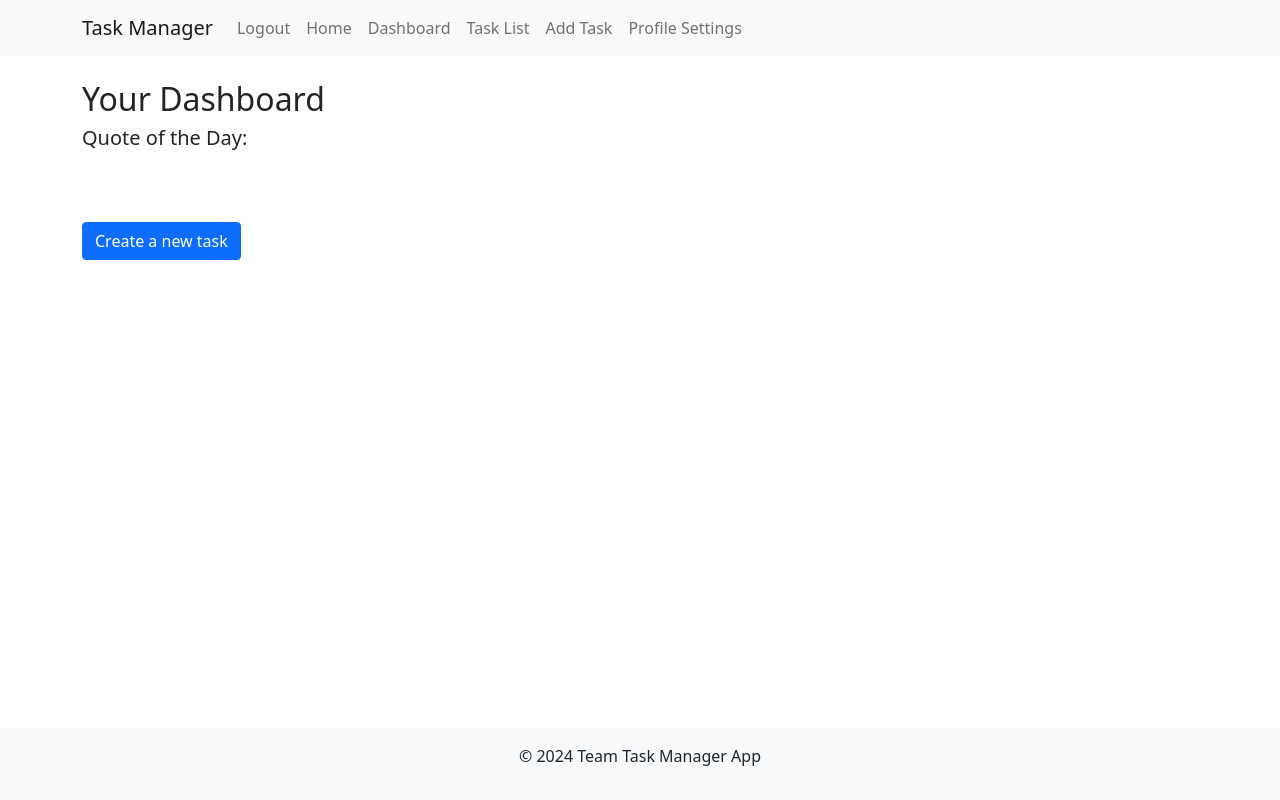
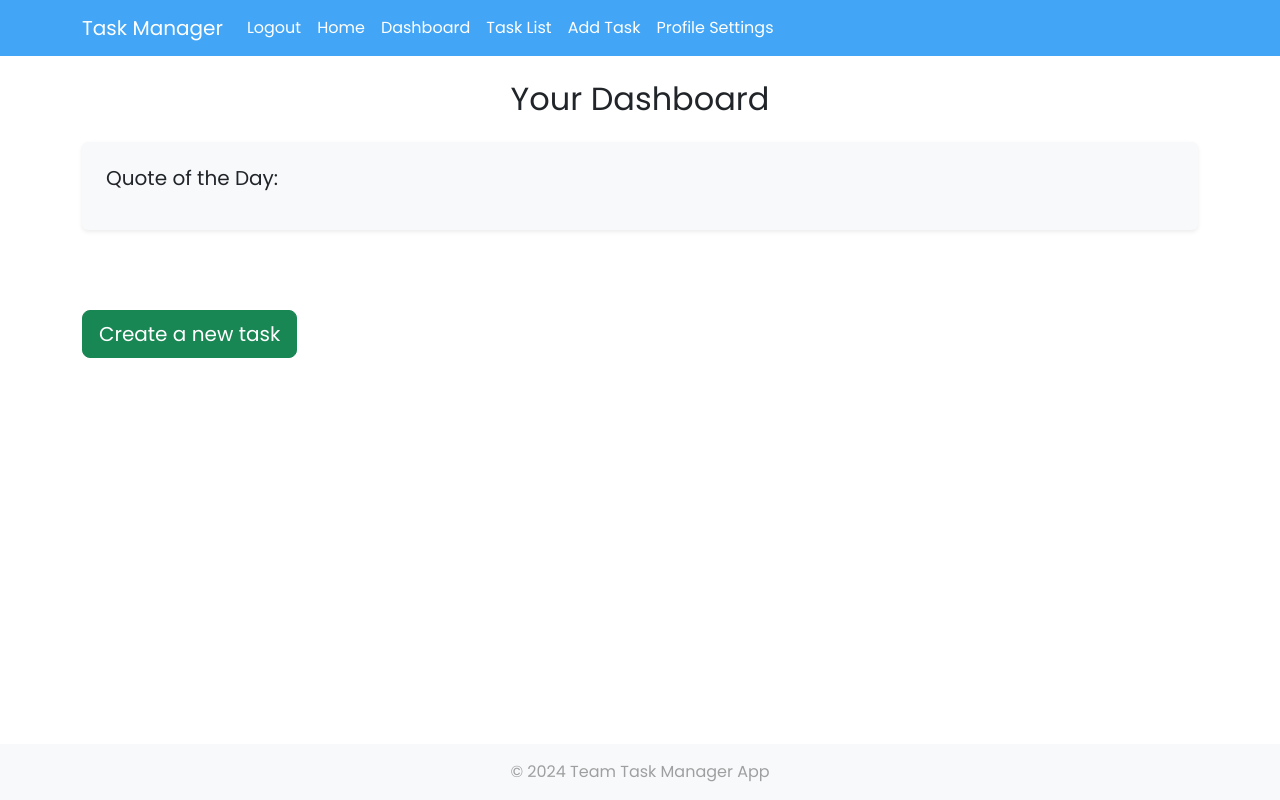
Before and after one commit to FocusCK/TeamTaskManager, a Django app: page /tasks/dashboard/ in a window 1280 px wide. Run offline with Django 5.2, Linux system fonts and the light colour scheme; the visitor is signed in with stand-in values (Sample User, id 1); data that the repository does not hold is empty.

Commit message:
Styling improved

```diff
--- a/tasks/templates/tasks/dashboard.html
+++ b/tasks/templates/tasks/dashboard.html
@@ -3,20 +3,20 @@
 {% block title %}Dashboard - Task Management{% endblock %}
 
 {% block content %}
-<h2>Your Dashboard</h2>
+<h2 class="text-center mb-4">Your Dashboard</h2>
 
 <!-- Display Quote -->
-<div class="quote-section">
-    <h5>Quote of the Day:</h5>
+<div class="quote-section bg-light p-4 rounded shadow-sm mb-4">
+    <h5 class="font-weight-bold">Quote of the Day:</h5>
     <p>{{ quote }}</p>
 </div>
 
-<!-- Tasks in Card Layout (like task_list.html) -->
+<!-- Tasks in Card Layout -->
 <div class="task-container">
     {% for task in tasks %}
         <div class="card-stack">
-            <div class="card task" id="task-card-{{ task.id }}" onclick="toggleCard({{ task.id }})">
-                <div class="card-header">
+            <div class="card task shadow-lg mb-3" id="task-card-{{ task.id }}" onclick="toggleCard({{ task.id }})">
+                <div class="card-header bg-info text-white">
                     <h5 class="task-title mb-0">{{ task.title }}</h5>
                 </div>
                 <div class="card-body collapse" id="task-details-{{ task.id }}">
@@ -32,26 +32,17 @@
 </div>
 
 <div class="mt-3">
-    <a href="{% url 'create_task' %}" class="btn btn-primary">Create a new task</a>
+    <a href="{% url 'create_task' %}" class="btn btn-success btn-lg">Create a new task</a>
 </div>
 {% endblock %}
 
 <script>
     function toggleCard(taskId) {
         const cardDetails = document.getElementById(`task-details-${taskId}`);
-        if (cardDetails.classList.contains('collapse')) {
-            cardDetails.classList.remove('collapse');
-        } else {
-            cardDetails.classList.add('collapse');
-        }
+        cardDetails.classList.contains('collapse');
     }
 
     function confirmDelete(taskId) {
         const confirmDeletion = confirm("Are you sure you want to delete this task?");
-        if (confirmDeletion) {
-            return true;
-        } else {
-            return false;
-        }
     }
 </script>
--- /dev/null
+++ b/users/static/users/css/base.css
@@ -0,0 +1,24 @@
+body {
+    font-family: 'Poppins', sans-serif;
+}
+.navbar {
+    background-color: #42a5f5;
+}
+.navbar-brand {
+    color: #fff !important;
+}
+.navbar-nav .nav-link {
+    color: #fff !important;
+    transition: color 0.8s;
+}
+.navbar-nav .nav-link:hover {
+    color: #ffd54f !important; /* yellow on hover */
+}
+footer {
+    background-color: #42a5f5;
+    color: #fff;
+}
+footer p {
+    margin: 0;
+    color: rgba(0, 0, 0, 0.362);
+}
--- a/users/templates/users/base.html
+++ b/users/templates/users/base.html
@@ -6,15 +6,19 @@
     <meta charset="UTF-8">
     <meta name="viewport" content="width=device-width, initial-scale=1.0">
     <title>{% block title %}Task Management App{% endblock %}</title>
-    <link href="https://cdn.jsdelivr.net/npm/bootstrap@5.0.2/dist/css/bootstrap.min.css" rel="stylesheet" integrity="sha384-EVSTQN3/azprG1Anm3QDgpJLIm9Nao0Yz1ztcQTwFspd3yD65VohhpuuCOmLASjC" crossorigin="anonymous">
-    {% load static %}
+    <link href="https://cdn.jsdelivr.net/npm/bootstrap@5.3.3/dist/css/bootstrap.min.css" rel="stylesheet" integrity="sha384-QWTKZyjpPEjISv5WaRU9OFeRpok6YctnYmDr5pNlyT2bRjXh0JMhjY6hW+ALEwIH" crossorigin="anonymous">
+    <link href="https://fonts.googleapis.com/css2?family=Poppins:wght@300;400;600&display=swap" rel="stylesheet">
     <link href="{% static 'tasks/css/task_list.css' %}" rel="stylesheet">
+    <link href="{% static 'users/css/base.css' %}" rel="stylesheet">
 </head>
-<body>
-    <nav class="navbar navbar-expand-lg navbar-light bg-light" aria-label="Main navigation">
+<body class="d-flex flex-column min-vh-100">
+    <nav class="navbar navbar-expand-lg navbar-light" aria-label="Main navigation">
         <div class="container">
             <a class="navbar-brand" href="/">Task Manager</a>
-            <div class="collapse navbar-collapse">
+            <button class="navbar-toggler" type="button" data-bs-toggle="collapse" data-bs-target="#navbarNav" aria-controls="navbarNav" aria-expanded="false" aria-label="Toggle navigation">
+                <span class="navbar-toggler-icon"></span>
+            </button>
+            <div class="collapse navbar-collapse" id="navbarNav">
                 <ul class="navbar-nav ml-auto">
                     <!-- Check if the user is logged in -->
                     {% if user.is_authenticated %}
@@ -41,15 +45,14 @@
         {% endblock %}
     </div>
 
-    <footer class="bg-light py-3 mt-5">
+    <footer class="bg-light py-3 mt-auto">
         <div class="container text-center">
             <p>&copy; 2024 Team Task Manager App</p>
         </div>
     </footer>
 
     <!-- Bootstrap bundle -->
-    <script src="https://cdn.jsdelivr.net/npm/bootstrap@5.0.2/dist/js/bootstrap.bundle.min.js" integrity="sha384-MrcW6ZMFYlzcLA8Nl+NtUVF0sA7MsXsP1UyJoMp4YLEuNSfAP+JcXn/tWtIaxVXM" crossorigin="anonymous"></script>
-    <!-- Link java -->
+    <script src="https://cdn.jsdelivr.net/npm/bootstrap@5.3.3/dist/js/bootstrap.bundle.min.js" integrity="sha384-YvpcrYf0tY3lHB60NNkmXc5s9fDVZLESaAA55NDzOxhy9GkcIdslK1eN7N6jIeHz" crossorigin="anonymous"></script>
 
 </body>
 </html>
```
Also changed, not shown: tasks/static/tasks/js/task_list.js (deleted, +0 -20 lines), tasks/templates/tasks/task_create.html (+14 -4 lines), tasks/templates/tasks/task_list.html (+4 -9 lines), tasks/templates/tasks/task_update.html (+14 -4 lines).
